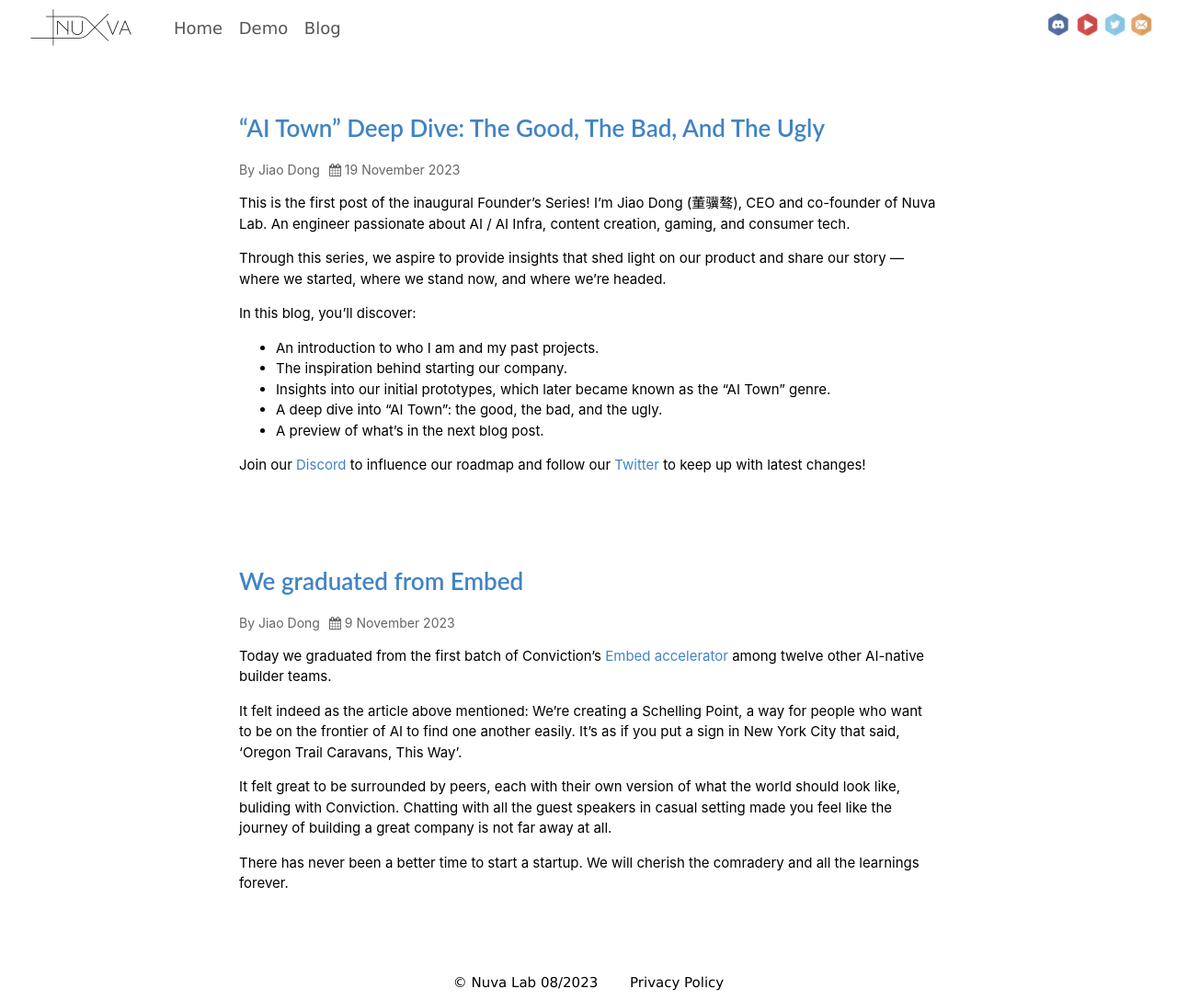
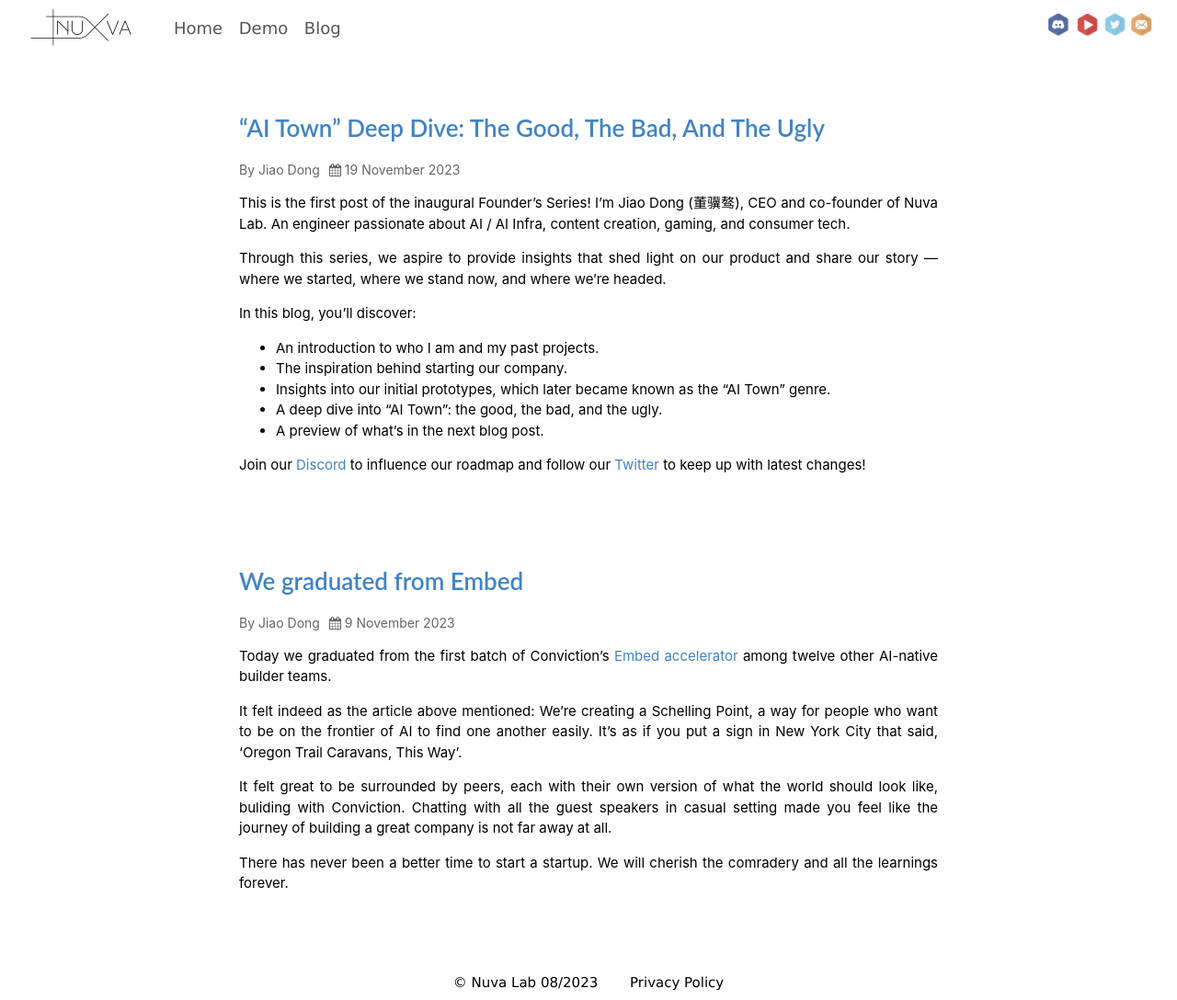
Before and after one commit to Nuva-Lab/Nuva-Lab.github.io, a Jekyll site: the page built from blog.md, in a window 1280 px wide. Shown: the whole page at 92% size. Built offline with Jekyll 4.4.1, drawn with Linux system fonts in a browser that asks for light colours.

Commit message:
text justify

```diff
--- a/assets/css/main.css
+++ b/assets/css/main.css
@@ -461,6 +461,10 @@ a.privacy-policy:hover {
     margin-left: 10px;
 }
 
+.post p {
+    text-align: justify;
+}
+
 /* Responsive adjustments */
 @media (max-width: 768px) {
     .post {
```
